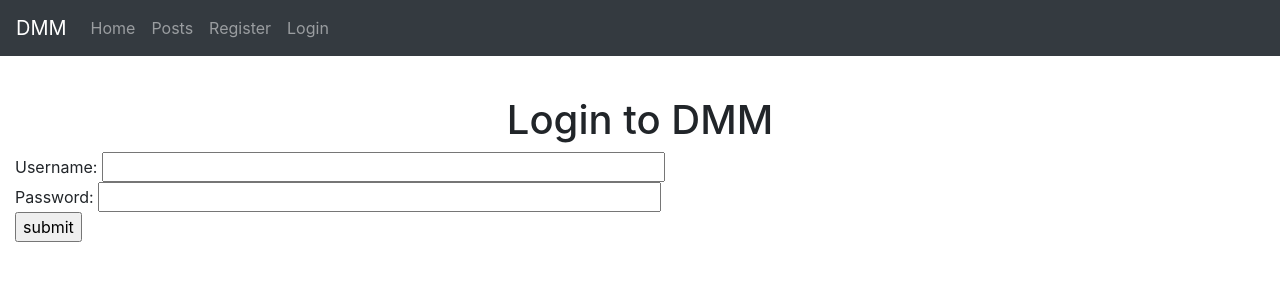
After one commit to PerenDarksbane/DMM, a Django app: template DMM/web/templates/login.html in a window 1280 px wide. The commit adds this page. Shown: the top 300 px of the page. Run offline with Django 3.2, Linux system fonts and the light colour scheme; the template is opened without the code that fills it, so the values that code supplies are empty; some libraries are stand-ins or nearby versions.

Commit message:
Login Functionality Gained

```diff
--- a/DMM/DMM/templates/base.html
+++ b/DMM/DMM/templates/base.html
@@ -25,9 +25,11 @@
               <a class="nav-link" href="/"">Home</a>
             </li>
             <li class="nav-item">
-                <a class="nav-link" href="/posts">Posts</a
+                <a class="nav-link" href="/posts">Posts</a>
             <li class="nav-item">
-                <a class="nav-link" href="/register">Register</a
+                <a class="nav-link" href="/register">Register</a>
+            <li class="nav-item">
+                <a class="nav-link" href="/login">Login</a>
             </li>
           </ul>
         </div>
--- /dev/null
+++ b/DMM/web/templates/login.html
@@ -0,0 +1,26 @@
+{% extends 'base.html' %}
+{% load static %}
+
+{% block title %}
+    Register
+{% endblock %}
+
+{% block css %}
+    <link rel="stylesheet" href="{% static 'web/css/content.css' %}">
+{% endblock %}
+
+{% block body %}
+    <div class="container-fluid post">
+        <h1>Login to DMM</h1>
+
+        <form id="login_form" method="post" action="/login">
+            {% csrf_token %}
+            Username: <input type="text" name="username" value="" size="50" />
+            <br />
+            Password: <input type="password" name="password" value="" size="50" />
+            <br />
+
+            <input type="submit" value="submit" />
+        </form>
+    </div>
+{% endblock %}
--- a/DMM/web/urls.py
+++ b/DMM/web/urls.py
@@ -3,6 +3,7 @@ from django.urls import re_path, path
 from web.views import *
 
 urlpatterns = [
+    path('login', user_login),
     path('register', register),
     path('posts', posts),
     re_path('', index),
```
Also changed, not shown: DMM/web/views.py (+17 -1 lines), DMM/db.sqlite3, DMM/profile_images/http__media.gamersnexus.net_images_media_2012_features_voxel-mind-flayer.jpg (added).
